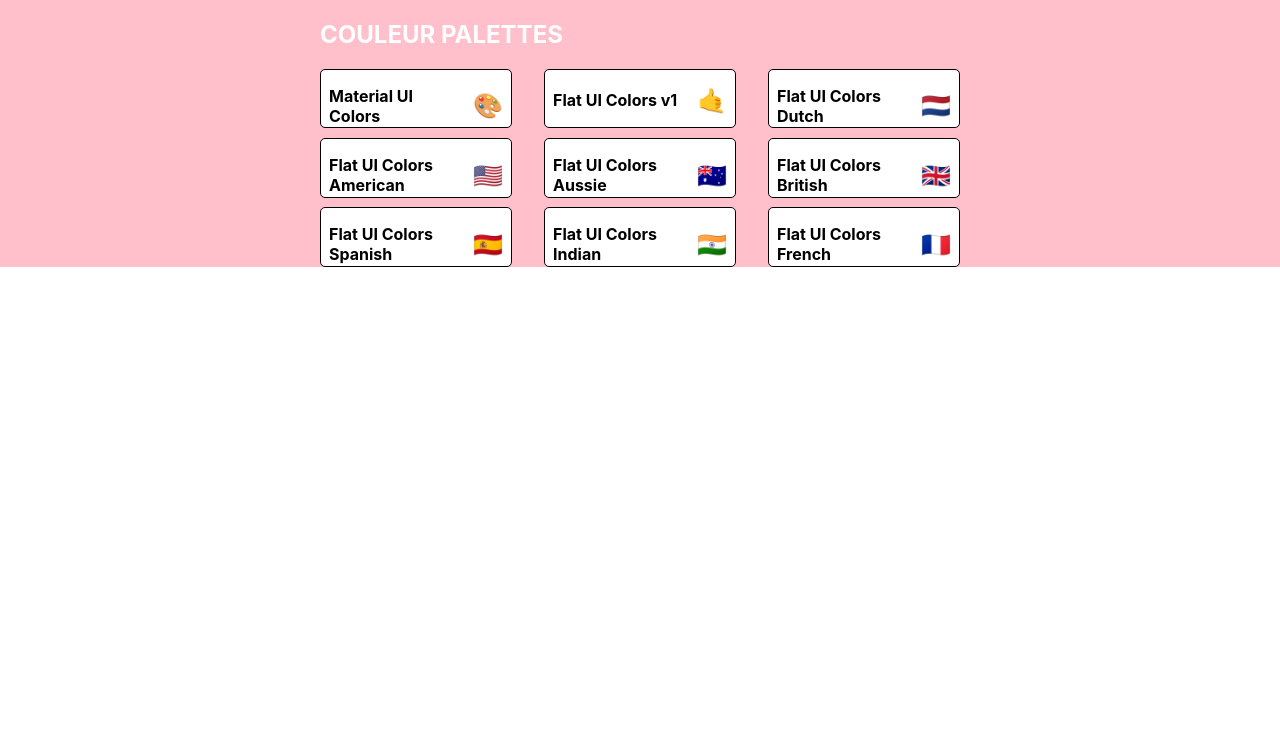
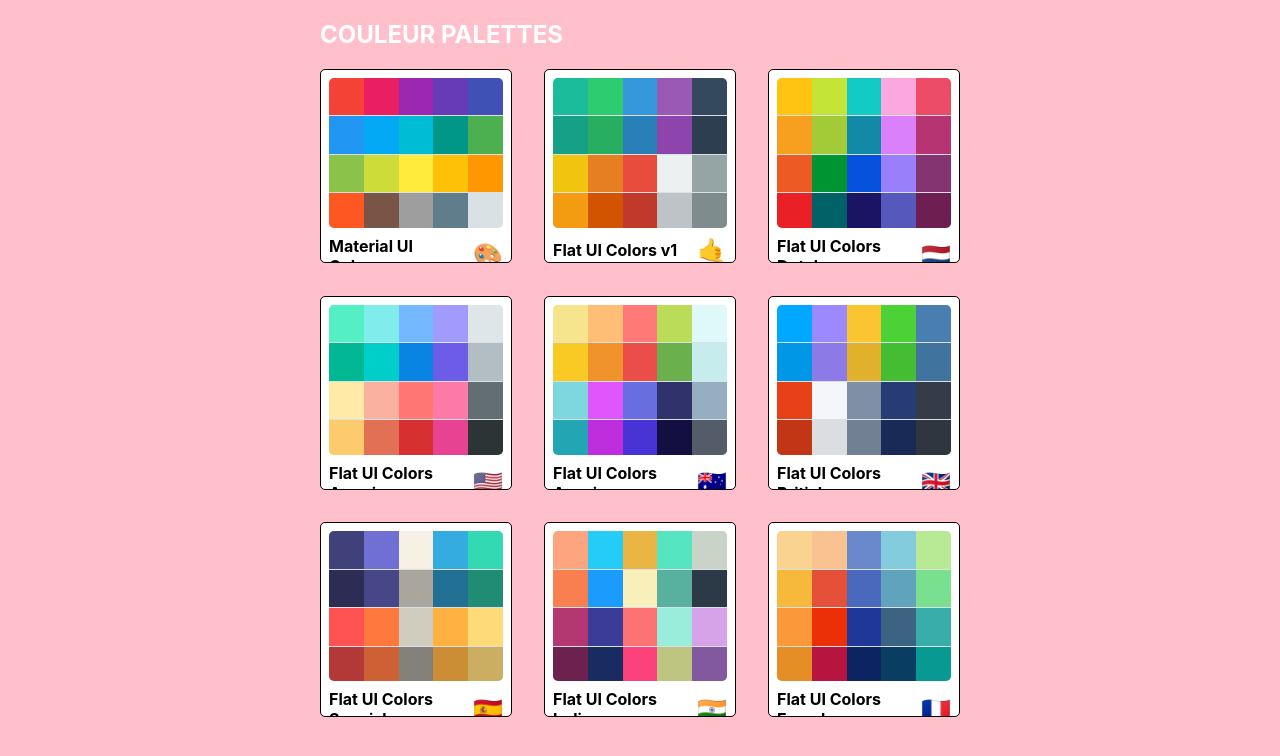
Before and after one commit to praggygruntt/Couleur, a React (Create React App) app: page / in a window 1280 px wide. Shown: the top 756 px of the page. Built offline with nearby package versions, Linux system fonts and the light colour scheme.

Commit message:
Style MiniPalette More

```diff
--- a/src/Components/MiniPalette.js
+++ b/src/Components/MiniPalette.js
@@ -14,7 +14,11 @@
         }
     },
     colors: {
-        backgroundColor: "grey"
+        backgroundColor: "#dae1e4",
+        height: "150px",
+        width: "100%",
+        borderRadius: "5px",
+        overflow: "hidden"
     },
     title: {
         display: "flex",
@@ -29,14 +33,27 @@
     emoji: {
         marginLeft: "0.5rem",
         fontSize: "1.5rem"
+    },
+    miniColor: {
+        height: "25%",
+        width: "20%",
+        display: "inline-block",
+        margin: "0 auto",
+        position: "relative",
+        marginBottom: "-3px"
     }
 };
 
 function MiniPalette(props){
-    const {paletteName, emoji, classes} = props;
+    const {paletteName, emoji, classes, colors} = props;
+    const miniColorBoxes = colors.map(color => (
+        <div className={classes.miniColor} style={{backgroundColor: color.color}} key={color.name}></div>
+    ));
     return (
         <div className={classes.root}>
-            <div className={classes.colors}></div>
+            <div className={classes.colors}>
+                {miniColorBoxes}
+            </div>
             <h5 className={classes.title}>{paletteName}<span className={classes.emoji}>{emoji}</span></h5>
         </div>
     )
--- a/src/Components/PaletteList.js
+++ b/src/Components/PaletteList.js
@@ -6,7 +6,7 @@
 const styles = {
     root: {
         background: "pink",
-        height: "100%",
+        height: "100vh",
         alignItems: 'flex-start',
         justifyContent: 'center',
         display: "flex"
```
